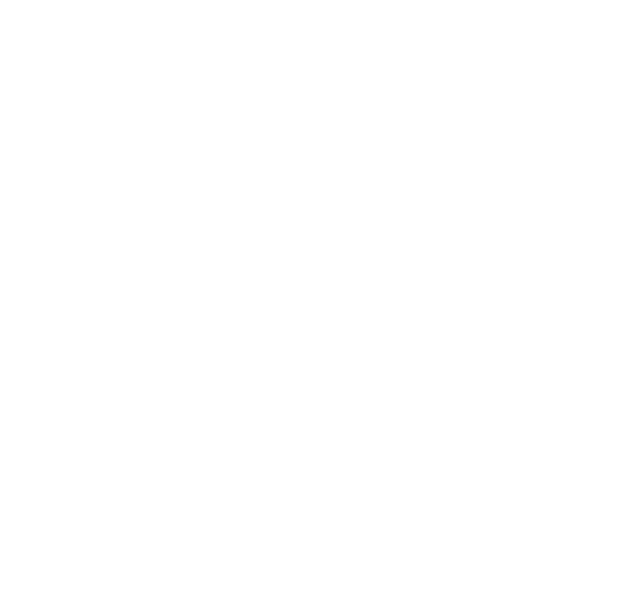
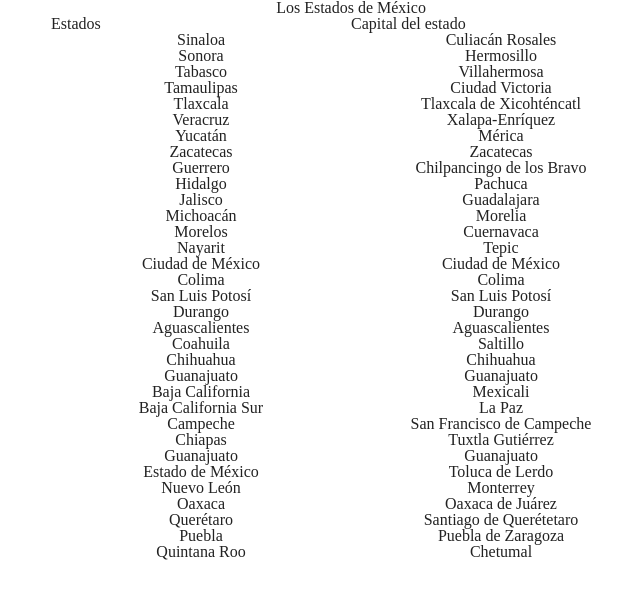
Before and after one commit to JesusMirandaEspino/Estructuracion-y-estilo-de-paginas-web, a website: page Ejercicio1.html in a window 1280 px wide. Shown: the whole page, without its empty margins (289-929 px from the left). Drawn offline with Linux system fonts and the light colour scheme.

Commit message:
avances tarea

```diff
--- a/Ejercicio1.html
+++ b/Ejercicio1.html
@@ -8,7 +8,7 @@
     <meta charset="UTF-8">
     <meta name="description" content="">
     <meta name="keywords" content="">
-     <meta name="author" content="Jesus Miranda">
+    <meta name="author" content="Jesus Miranda">
 <!-- **************************  -->
 <!-- **************************  -->
     <meta name="viewport" content="width=device-width, initial-scale=1.0">
@@ -16,14 +16,14 @@
 <!-- **************************  -->
 <!-- **************************  -->
     <link rel="stylesheet" href="assets/css/reset.css">
-    <link rel="stylesheet" href="assets/css/responsivo.css">
+    <link rel="stylesheet" href="assets/css/responsive.css">
     <link rel="stylesheet" href="assets/css/style.css">
 <!-- **************************  -->
 <!-- **************************  -->
 <link rel="icon" type="image/png" href="">
 <!-- **************************  -->
 <!-- **************************  -->
-    <title></title>
+    <title>Estados de México</title>
 
 
 </head>
@@ -31,15 +31,214 @@
 
 <!-- **************************  -->
 <!-- **************************  -->
-    <header>
+    <header class="fila">
 
+        <section  class="contenedor">
+            <div class="col-full-12 " >
+                <h1>Los Estados de México</h1>
+            </div>
+        </section>
 
     </header>
 
 
 <!-- **************************  -->
 <!-- **************************  -->
-    <main>
+
+
+    <main class="fila">
+
+        <section  class="contenedor">
+
+        <table class="col-full-12 "  aria-describedby="México">
+            <thead>
+            <tr>
+                <th id="estado"> Estados </th>
+                <th id="capital">  Capital del estado</th>
+            </tr>
+            </thead>
+
+            <tbody>
+
+                <tr>
+                    <td>Sinaloa</td>
+                    <td>Culiacán Rosales</td>
+                </tr>
+
+                <tr>
+                    <td>Sonora</td>
+                    <td>Hermosillo</td>
+                </tr>
+
+                <tr>
+                    <td>Tabasco</td>
+                    <td>Villahermosa</td>
+                </tr>
+
+                <tr>
+                    <td>Tamaulipas</td>
+                    <td>Ciudad Victoria</td>
+                </tr>
+
+                <tr>
+                    <td>Tlaxcala</td>
+                    <td>Tlaxcala de Xicohténcatl</td>
+                </tr>
+
+                <tr>
+                    <td>Veracruz</td>
+                    <td>Xalapa-Enríquez</td>
+                </tr>
+
+                <tr>
+                    <td>Yucatán</td>
+                    <td>Mérica</td>
+                </tr>
+
+                <tr>
+                    <td>Zacatecas</td>
+                    <td>Zacatecas</td>
+                </tr>
+
+
+
+                <tr>
+                    <td>Guerrero</td>
+                    <td>Chilpancingo de los Bravo</td>
+                </tr>
+
+                <tr>
+                    <td>Hidalgo</td>
+                    <td>Pachuca</td>
+                </tr>
+
+                <tr>
+                    <td>Jalisco</td>
+                    <td>Guadalajara</td>
+                </tr>
+
+                <tr>
+                    <td>Michoacán</td>
+                    <td>Morelia</td>
+                </tr>
+
+                <tr>
+                    <td>Morelos</td>
+                    <td>Cuernavaca</td>
+                </tr>
+
+                <tr>
+                    <td>Nayarit</td>
+                    <td>Tepic</td>
+                </tr>
+
+                <tr>
+                    <td>Ciudad de México</td>
+                    <td>Ciudad de México</td>
+                </tr>
+
+                <tr>
+                    <td>Colima</td>
+                    <td>Colima</td>
+                </tr>
+
+                <tr>
+                    <td>San Luis Potosí</td>
+                    <td>San Luis Potosí</td>
+                </tr>
+
+                <tr>
+                    <td>Durango</td>
+                    <td>Durango</td>
+                </tr>
+
+                <tr>
+                    <td>Aguascalientes</td>
+                    <td>Aguascalientes</td>
+                </tr>
+
+                <tr>
+                    <td>Coahuila</td>
+                    <td>Saltillo</td>
+                </tr>
+
+                <tr>
+                    <td>Chihuahua</td>
+                    <td>Chihuahua</td>
+                </tr>
+
+                <tr>
+                    <td>Guanajuato</td>
+                    <td>Guanajuato</td>
+                </tr>
+
+                <tr>
+                    <td>Baja California</td>
+                    <td>Mexicali</td>
+                </tr>
+
+                <tr>
+                    <td>Baja California Sur</td>
+                    <td>La Paz</td>
+                </tr>
+
+                <tr>
+                    <td>Campeche</td>
+                    <td>San Francisco de Campeche</td>
+                </tr>
+
+                <tr>
+                    <td>Chiapas</td>
+                    <td>Tuxtla Gutiérrez</td>
+                </tr>
+
+                <tr>
+                    <td>Guanajuato</td>
+                    <td>Guanajuato</td>
+                </tr>
+
+
+                <tr>
+                    <td>Estado de México</td>
+                    <td>Toluca de Lerdo</td>
+                </tr>
+
+
+                <tr>
+                    <td>Nuevo León</td>
+                    <td>Monterrey</td>
+                </tr>
+
+
+                <tr>
+                    <td>Oaxaca</td>
+                    <td>Oaxaca de Juárez</td>
+                </tr>
+
+
+                <tr>
+                    <td>Querétaro</td>
+                    <td>Santiago de Querétetaro</td>
+                </tr>
+
+                <tr>
+                    <td>Puebla</td>
+                    <td>Puebla de Zaragoza</td>
+                </tr>
+
+                <tr>
+                    <td>Quintana Roo</td>
+                    <td>Chetumal</td>
+                </tr>
+
+            </tbody>
+
+            <tfoot></tfoot>
+
+
+        </table>
+
+        </section>
 
     </main>
 
--- a/assets/css/responsivo.css
+++ b/assets/css/responsive.css
@@ -1,3 +1,5 @@
+
+
 @charset "UTF-8";
 
 /************************************************************/
@@ -35,13 +37,43 @@ flex-wrap: wrap;
 	padding:0%;
 }
 
+tbody{
+    display: flex;
+    width:100%;
+    flex-direction: column;
+}
+
+
+thead{
+    display: flex;
+    width:600px;
+    flex-direction: column;
+}
+
+tr, th{
+    display: flex;
+    width:100%;
+}
+
+td{
+    display: flex;
+    justify-content:center;
+    width:50%;
+    flex-wrap: wrap;
+	margin:0%;
+	padding:0%;
+}
+
 div[class*="col-"]{
-    /*background-color: lightpink;*/
     display: flex;
     justify-content:center;
     flex-wrap: wrap;
 	margin:0%;
 	padding:0%;
+}
+
+a, ul, li{
+    margin:12px auto !important;
 }
 
 /************************************************************/
```
Also changed, not shown: ejercicio2.html (added, +85 -0 lines), ejercicio3.html (added, +85 -0 lines), assets/css/reset.css (line endings or trailing spaces), 1 other file.
